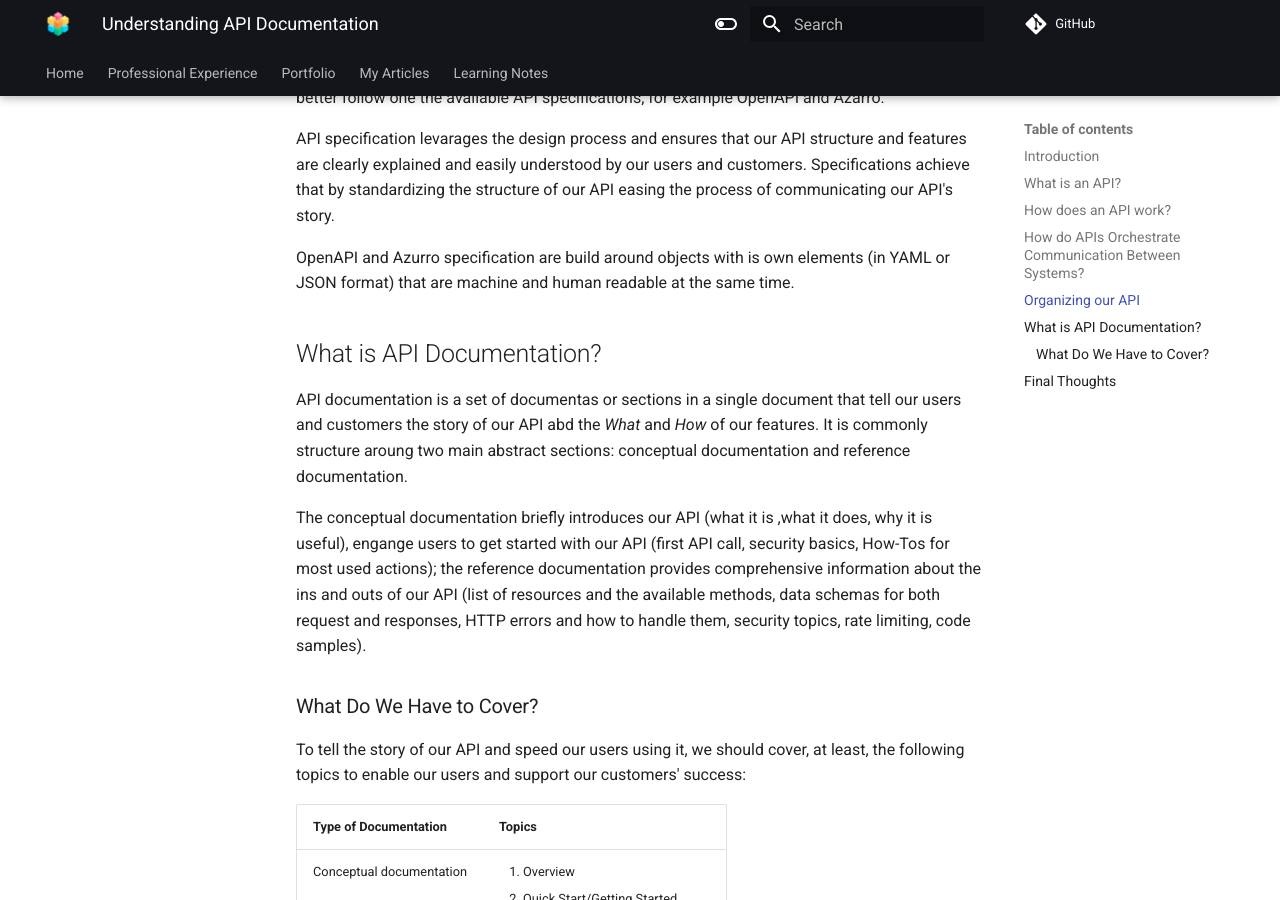
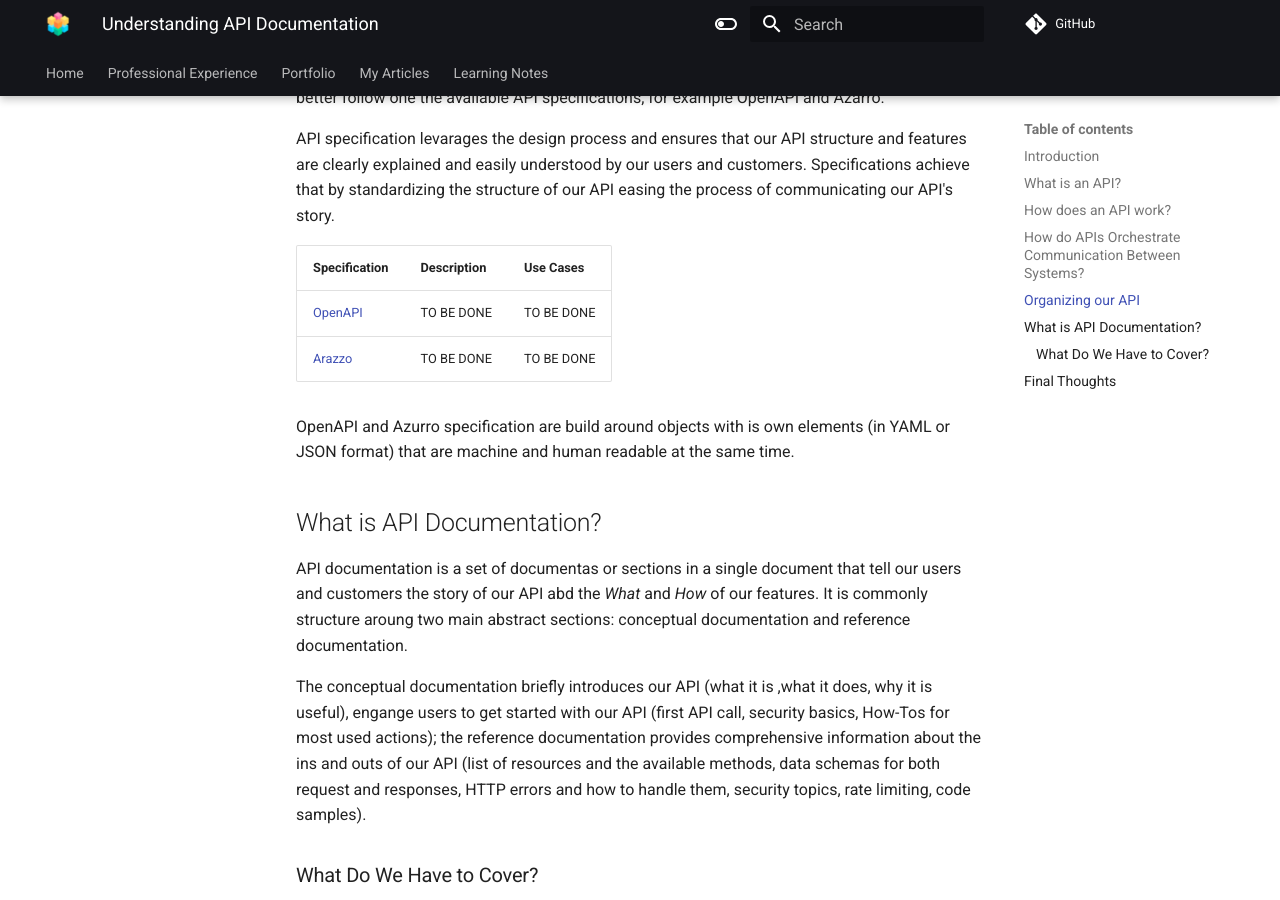
Before and after one commit to javierhf/pub-technical-write-me, an MkDocs documentation site: the page built from docs/articles/understanding-apidocs/index.md, in a window 1280 px wide and 900 px high, scrolled down 1803 px. Built offline with MkDocs 1.6.1 and Material for MkDocs 9.7.7, drawn with Linux system fonts in a browser that asks for light colours; comment, search, counter and statistics services are not loaded.

Commit message:
GITBOOK-59: add openapi arazzo table empty

```diff
--- a/docs/articles/understanding-apidocs/index.md
+++ b/docs/articles/understanding-apidocs/index.md
@@ -105,6 +105,11 @@ We can "organize" our API as we desire, but if we want to engange as many users
 
 API specification levarages the design process and ensures that our API structure and features are clearly explained and easily understood by our users and customers. Specifications achieve that by standardizing the structure of our API easing the process of communicating our API's story.
 
+| Specification                                                           | Description | Use Cases  |
+| ----------------------------------------------------------------------- | ----------- | ---------- |
+| [OpenAPI](https://www.openapis.org/what-is-openapi)                     | TO BE DONE  | TO BE DONE |
+| [Arazzo](https://swagger.io/blog/the-arazzo-specification-a-deep-dive/) | TO BE DONE  | TO BE DONE |
+
 OpenAPI and Azurro specification are build around objects with is own elements (in YAML or JSON format) that are machine and human readable at the same time.
 
 ## What is API Documentation?
```
